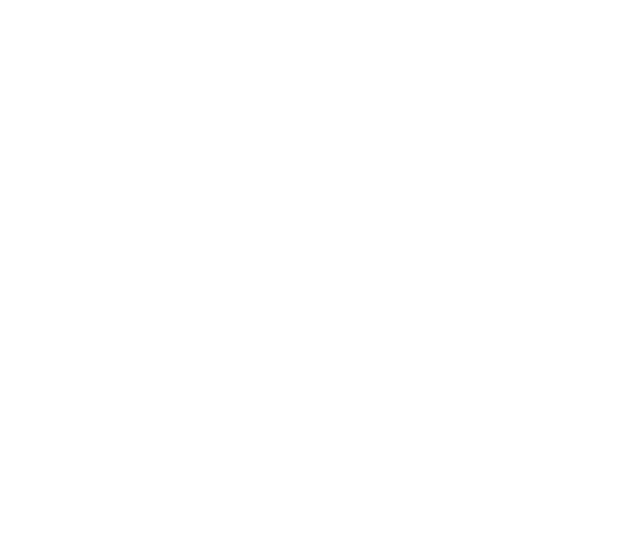
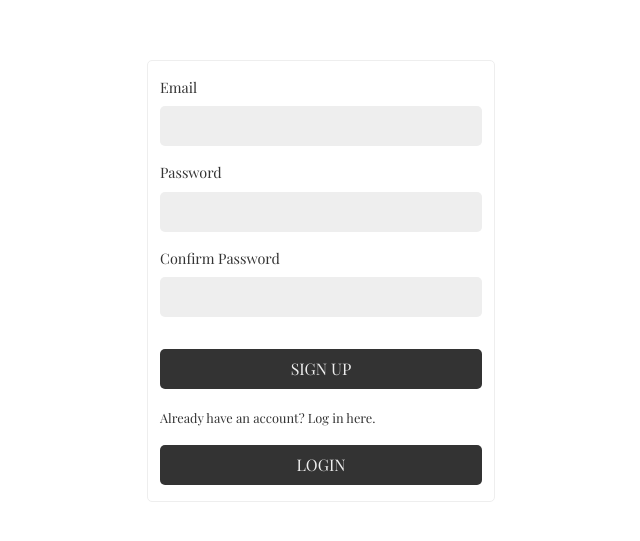
Before and after one commit to andrea-buonocore/capstone_project, a React (Create React App) app: page /signup in a window 1280 px wide. Before the commit this address had no page. Shown: the part 119-660 px from the top of the page, without its empty margins (319-959 px from the left). Built offline with nearby package versions, Linux system fonts and the light colour scheme.

Commit message:
okkkk funzionano tutti gli user! creazione, login, carrelli, preferiti, ecc

```diff
--- a/db.json
+++ b/db.json
@@ -1,20 +1,47 @@
 {
   "users": [
     {
-      "id": "1",
+      "id": 1,
       "email": "andrea@gmail.com",
       "password": "1234",
       "cart": [],
       "favorites": []
     },
     {
-      "id": "2",
+      "id": 2,
       "email": "mario@gmail.com",
       "password": "1234",
       "cart": [
         "mario"
       ],
       "favorites": []
+    },
+    {
+      "id": 3,
+      "email": "luigi@gmail.com",
+      "password": "1",
+      "cart": [],
+      "favorites": []
+    },
+    {
+      "id": 4,
+      "email": "ciccio@gmail.com",
+      "password": "1",
+      "cart": [],
+      "favorites": [
+        {
+          "id": 2,
+          "title": "Mens Casual Premium Slim Fit T-Shirts ",
+          "price": 22.3,
+          "description": "Slim-fitting style, contrast raglan long sleeve, three-button henley placket, light weight & soft fabric for breathable and comfortable wearing. And Solid stitched shirts with round neck made for durability and a great fit for casual fashion wear and diehard baseball fans. The Henley style round neckline includes a three-button placket.",
+          "category": "men's clothing",
+          "image": "https://fakestoreapi.com/img/71-3HjGNDUL._AC_SY879._SX._UX._SY._UY_.jpg",
+          "rating": {
+            "rate": 4.1,
+            "count": 259
+          }
+        }
+      ]
     }
   ]
 }
--- a/src/App.js
+++ b/src/App.js
@@ -9,6 +9,7 @@
 import Cart from './components/Cart';
 import Favorites from './components/Favorites';
 import Login from './components/Login';
+import SignUp from './components/SignUp';
 
 function App() {
   return (
@@ -26,6 +27,8 @@
           <Route path='/product/:id' element={<ProductDetails />} />
           <Route path='/cart' element={<Cart />} />
           <Route path='/favorites' element={<Favorites />} />
+          <Route path='/signup' element={<SignUp />} />
+
         </Routes>
 
       </div>
--- a/src/components/Login.jsx
+++ b/src/components/Login.jsx
@@ -30,12 +30,12 @@
             let res = await fetch(USERS_URL);
             if (res.ok) {
                 let users = await res.json();
-                const userExists = users.find(user => user.email === email.toLowerCase() && user.password === password.toLowerCase());
+                let userExists = users.find(user => user.email === email.toLowerCase() && user.password === password.toLowerCase());
                 if (userExists) {
                     localStorage.setItem('userID', userExists.id);
                     navigate('/home');
                 } else {
-                    alert('User does not exist');
+                    alert('Invalid email or password. Please try again.');
                 }
             } else {
                 throw new Error(res.statusText);
@@ -84,6 +84,11 @@
 
                         <button type="submit" id='submit' className='my-3'>LOGIN</button>
                     </form>
+                    <div id='create_account' className='my-3'>
+                        <span>Don't you have any account?</span> <br></br>
+                        <button type="button" className='my-3' onClick={() => {navigate('/signup')}}>SIGN UP</button>
+                    </div>
+
                 </Col>
             </Row>
         </Container>
--- /dev/null
+++ b/src/components/SignUp.jsx
@@ -0,0 +1,169 @@
+import React from 'react';
+import { useFormik } from 'formik';
+import * as Yup from 'yup';
+import { Container, Row, Col } from 'react-bootstrap';
+import { useNavigate } from 'react-router-dom';
+
+const SignUp = () => {
+
+    const USERS_URL = 'http://localhost:3030/users';
+    const navigate = useNavigate();
+
+    const formik = useFormik({
+        initialValues: {
+            email: '',
+            password: '',
+            confirm_password: '',
+        },
+        validationSchema: Yup.object({
+            password: Yup.string()
+                .max(20, 'Must be 20 characters or less')
+                .required('Required'),
+            confirm_password: Yup.string()
+                .max(20, 'Must be 20 characters or less')
+                .required('Required'),
+            email: Yup.string().email('Invalid email address').required('Required'),
+        }),
+        onSubmit: () => {
+            checkPassword(formik.values.password, formik.values.confirm_password)
+        },
+    });
+
+    const createUser = async (email, password) => {
+        try {
+            let res = await fetch(USERS_URL);
+            if (res.ok) {
+                let users = await res.json();
+                let newID = users[users.length - 1].id + 1;
+                let newUser = {
+                    id: newID,
+                    email: email,
+                    password: password,
+                    cart: [],
+                    favorites: [],
+                }
+                let response = await fetch(USERS_URL, {
+                    method: "POST",
+                    body: JSON.stringify(newUser),
+                    headers: {
+                        "Content-type": "application/json"
+                    }
+                })
+                if (response.ok) {
+                    alert('User created successfully. You will now be redirected to the login page.');
+                    navigate('/');
+                }
+                else {
+                    return new Error(response.statusText);
+                }
+            }
+            else {
+                return new Error(res.statusText);
+            }
+        }
+        catch (e) {
+            console.log(e);
+        }
+    }
+
+
+    const checkIfUserExists = async (email, password) => {
+        console.log(email, password);
+        try {
+            let res = await fetch(USERS_URL);
+            if (res.ok) {
+                let users = await res.json();
+                let userExists = users.find(user => user.email === email.toLowerCase());
+                if (userExists) {
+                    alert(`User ${userExists.email} already exists. Please choose a different user.`);
+                    formik.resetForm();
+                } else {
+                    createUser(email, password);
+                }
+            } else {
+                throw new Error(res.statusText);
+            }
+        } catch (e) {
+            console.log(e);
+        }
+    }
+
+    const checkPassword = (password, confirm_password) => {
+        if (password === confirm_password) {
+            checkIfUserExists(formik.values.email, formik.values.password);
+        }
+        else {
+            alert('Passwords do not match. Please make sure your passwords match.');
+            formik.resetForm();
+        }
+    }
+
+
+
+
+
+
+    return (
+        <Container className='h-100'>
+            <Row className='justify-content-center h-100 align-items-center px-5'>
+                <Col xs={12} md={4} className='form_col'>
+                    <form onSubmit={formik.handleSubmit} autoComplete='off'>
+                        <div className='my-3'>
+                            <label htmlFor="email" className='d-block input_label mb-2'>Email</label>
+                            <input
+                                id="email"
+                                name="email"
+                                type="email"
+                                onChange={formik.handleChange}
+                                onBlur={formik.handleBlur}
+                                value={formik.values.email}
+                                className={formik.errors.email ? 'input_error' : null}
+                            />
+                            {formik.touched.email && formik.errors.email ? (
+                                <p className='input_error_msg my-2'>{formik.errors.email}</p>
+                            ) : null}
+                        </div>
+                        <div className='my-3'>
+                            <label htmlFor="password" className='d-block input_label mb-2'>Password</label>
+                            <input
+                                id="password"
+                                name="password"
+                                type="password"
+                                onChange={formik.handleChange}
+                                onBlur={formik.handleBlur}
+                                value={formik.values.password}
+                                className={formik.errors.password ? 'input_error' : null}
+                            />
+                            {formik.touched.password && formik.errors.password ? (
+                                <p className='input_error_msg my-2'>{formik.errors.password}</p>
+                            ) : null}
+                        </div>
+                        <div className='my-3'>
+                            <label htmlFor="confirm_password" className='d-block input_label mb-2'>Confirm Password</label>
+                            <input
+                                name="confirm_password"
+                                type="password"
+                                onChange={formik.handleChange}
+                                onBlur={formik.handleBlur}
+                                value={formik.values.confirm_password}
+                                className={formik.errors.confirm_password ? 'input_error' : null}
+                            />
+                            {formik.touched.confirm_password && formik.errors.confirm_password ? (
+                                <p className='input_error_msg my-2'>{formik.errors.confirm_password}</p>
+                            ) : null}
+                        </div>
+
+                        <button type="submit" id='submit' className='my-3'>SIGN UP</button>
+                    </form>
+                    <div id='login'>
+                        <span>Already have an account? Log in here.</span> <br></br>
+                        <button type="button" className='my-3' onClick={() => { navigate('/') }}>LOGIN</button>
+                    </div>
+
+                </Col>
+            </Row>
+        </Container>
+    );
+};
+
+export default SignUp;
--- a/src/style/App.scss
+++ b/src/style/App.scss
@@ -10,6 +10,7 @@
 @import './cart.scss';
 @import './favorites.scss';
 @import './login.scss';
+@import './signup.scss';
 
 
 body {
--- a/src/style/login.scss
+++ b/src/style/login.scss
@@ -22,7 +22,7 @@
 }
 
 #submit:hover {
-    background-color: #535353;
+    background-color: #424141;
 }
 
 .input_error {
@@ -38,3 +38,21 @@
     border: 1px solid $minimal_gray;
     border-radius: 5px;
 }
+
+#create_account {
+    span {
+        font-size: 0.8em;
+    }
+
+    button {
+        @include button;
+        width: 100%;
+        padding: 0.5em;
+        background-color: $main_gray;
+        color: $minimal_gray;
+        transition: background-color 0.3s ease;
+        &:hover {
+            background-color: #424141;
+        }
+    }
+}
--- /dev/null
+++ b/src/style/signup.scss
@@ -0,0 +1,23 @@
+@import './partials/colors';
+@import './partials/mixins';
+@import './partials/breakpoints';
+
+
+#login {
+    span {
+        font-size: 0.8em;
+    }
+
+    button {
+        @include button;
+        width: 100%;
+        padding: 0.5em;
+        background-color: $main_gray;
+        color: $minimal_gray;
+        transition: background-color 0.3s ease;
+
+        &:hover {
+            background-color: #424141;
+        }
+    }
+}
```
